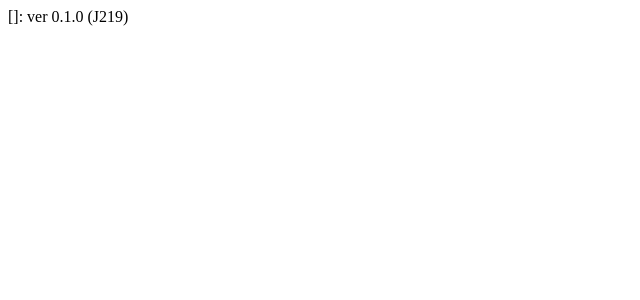
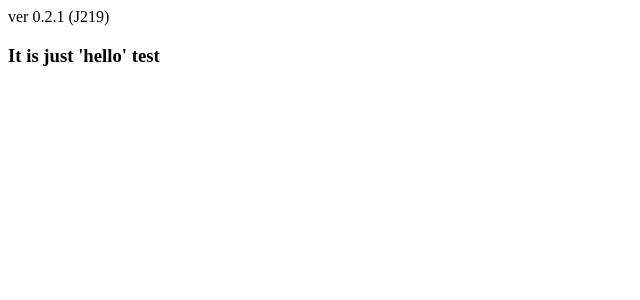
Before and after one commit to MaixEqu/reactts0, a React (Create React App) app: page / in a window 1280 px wide. Shown: the top 300 px of the page, without its empty margins (0-640 px from the left). Built offline with nearby package versions, Linux system fonts and the light colour scheme.

Commit message:
all code in index.tsx, ver 0.2.1 (J219)

```diff
--- a/public/index.html
+++ b/public/index.html
@@ -7,5 +7,6 @@
   </head>
   <body>
     <div id="app"></div>
+    <div id="hello"></div>
   </body>
 </html>
--- a/src/App.tsx
+++ /dev/null
@@ -1,16 +0,0 @@
-import React, { Component } from 'react';
-
-const sVersion = "ver 0.1.0 (J219)";
-
-export class Main extends Component {
-  render() {
-    let sVerInfo = `[]: ${sVersion}`;
-    return (
-      <div className="App">
-        <header className="App-header">
-          {sVerInfo}
-        </header>
-      </div>
-    );
-  }
-}
--- a/src/index.tsx
+++ b/src/index.tsx
@@ -1,5 +1,33 @@
-import React from 'react';
+import React, { Component } from 'react';
 import ReactDOM from 'react-dom';
-import * as App from './App';
+//import * as App from './App';
 
-ReactDOM.render(<App.Main />, document.getElementById('app'));
+const sVersion = "ver 0.2.1 (J219)";
+
+class Main extends Component {
+  render() {
+    let sVerInfo = `${sVersion}`;
+    return (
+      <div className="App">
+        <header className="App-header">
+          {sVerInfo}
+        </header>
+      </div>
+    );
+  }
+}
+
+interface IProps {}
+interface IState {}
+class Hello extends Component<IProps, IState> {
+  render() {
+    return (
+      <div className="Elem1">
+          <h3>It is just 'hello' test</h3>
+      </div>
+    );
+  }
+}
+
+ReactDOM.render(<Main />, document.getElementById('app'));
+ReactDOM.render(<Hello />, document.getElementById('hello'));
```
